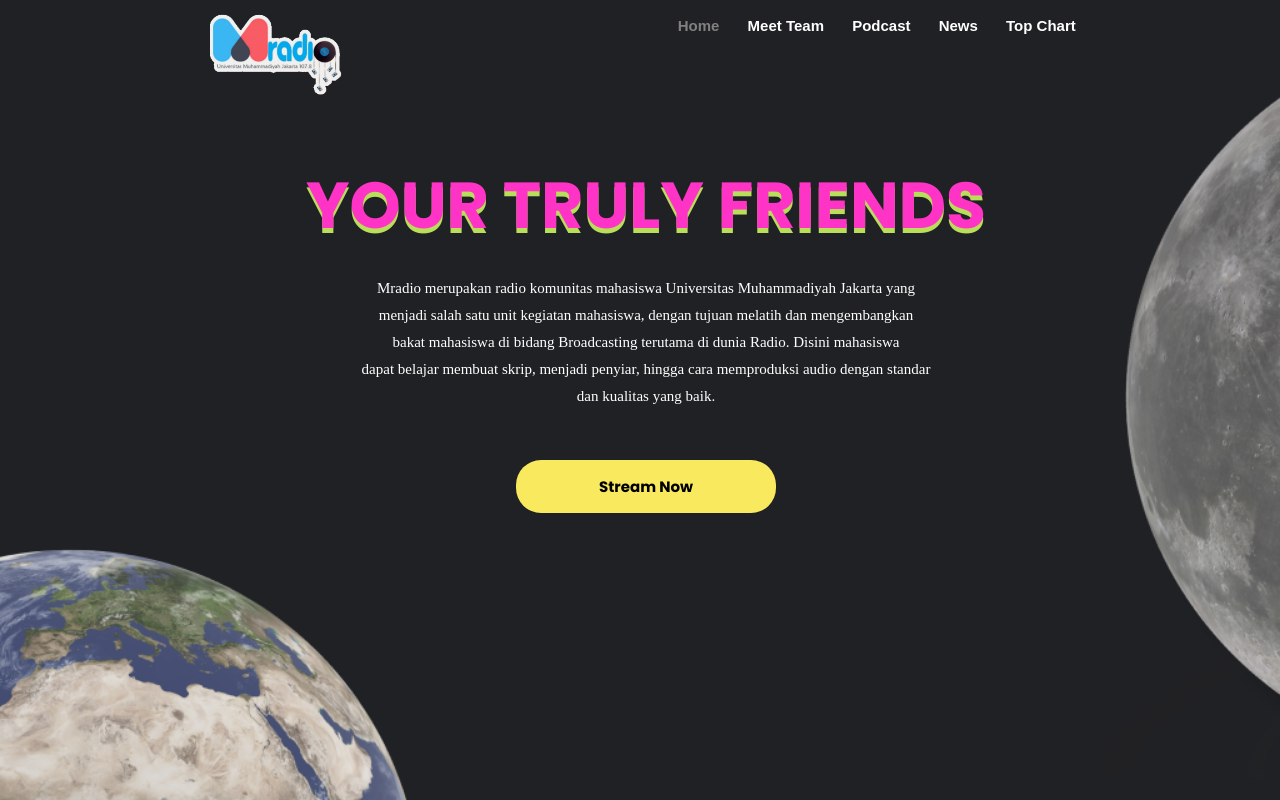
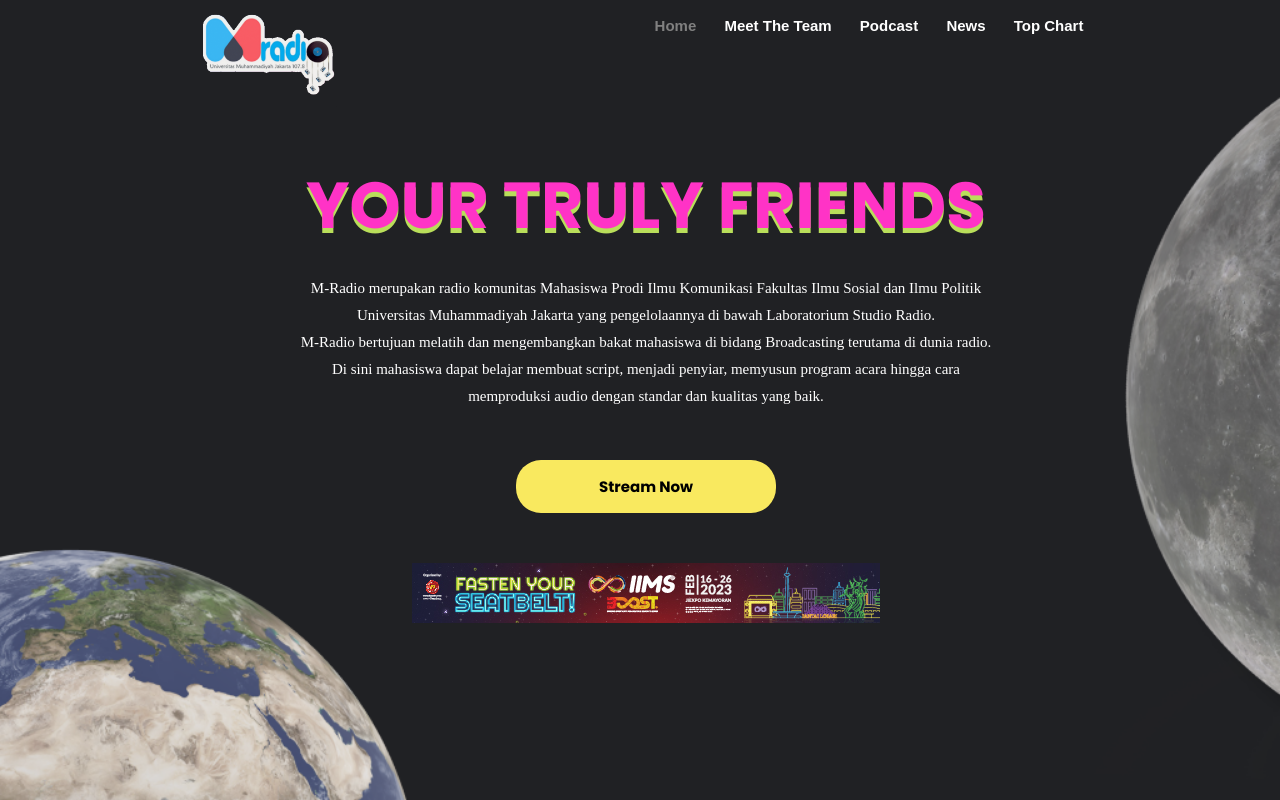
Before and after one commit to firdoridwan/rseponmradio, a website: page index.html in a window 1280 px wide. Drawn offline with nearby package versions, Linux system fonts and the light colour scheme.

Commit message:
initial commit

```diff
--- a/index.html
+++ b/index.html
@@ -23,7 +23,7 @@
                 <img class="logo-mradio" src="/Assets/Station-Logo.png" alt="Station-Logo">
                 <ul class="ul-navigationbar row d-none d-md-inline">
                     <a class="home-button ">Home</a>
-                    <a href="meetteam.html" class="meetTeam-button">Meet Team</a>
+                    <a href="meetteam.html" class="meetTeam-button">Meet The Team</a>
                     <a href="podcast.html" class="podcast-button">Podcast</a>
                     <a href="news.html" class="news-button">News</a>
                     <a href="topchart.html" class="topChart-button">Top Chart</a>
@@ -41,23 +41,30 @@
             </div>
             <div>
                 <p class="home-description1">
-                    Mradio merupakan radio komunitas mahasiswa Universitas Muhammadiyah Jakarta yang
+                    M-Radio merupakan radio komunitas Mahasiswa Prodi Ilmu Komunikasi Fakultas Ilmu Sosial dan Ilmu Politik
                 </p>
                 <p class="home-description">
-                    menjadi salah satu unit kegiatan mahasiswa, dengan tujuan melatih dan mengembangkan
+                    Universitas Muhammadiyah Jakarta yang pengelolaannya di bawah Laboratorium Studio Radio.
                 </p>
                 <p class="home-description">
-                    bakat mahasiswa di bidang Broadcasting terutama di dunia Radio. Disini mahasiswa
+                    M-Radio bertujuan melatih dan mengembangkan bakat mahasiswa di bidang Broadcasting terutama di dunia radio.
                 </p>
                 <p class="home-description">
-                    dapat belajar membuat skrip, menjadi penyiar, hingga cara memproduksi audio dengan standar
+                    Di sini mahasiswa dapat belajar membuat script, menjadi penyiar, memyusun program acara hingga cara
                 </p>
                 <p class="home-description2">
-                    dan kualitas yang baik.
+                    memproduksi audio dengan standar dan kualitas yang baik.
                 </p>
             </div>
             <div class="container d-grid col-4">
-                    <a href="/Minimal-Audio-Player-Spinning-Images/build/indexstream.html" class="btn btn-primary stream-button d-flex" type="button">Stream Now</a>
+                <a href="/Minimal-Audio-Player-Spinning-Images/build/indexstream.html"
+                    class="btn btn-primary stream-button d-flex" type="button">Stream Now</a>
+            </div>
+            <div class="ads">
+                <a href="https://instagram.com/iimsinfinitelive?utm_source=website&utm_medium=banner_ads&utm_campaign=Awarenes&utm_id=mradioumjcom"
+                    target="_blank">
+                    <img src="/Ads/WB_IIMS_'23_468x60-01.jpg" class="img-fluid" alt="WB_IIMS_">
+                </a>
             </div>
         </div>
     </div>
@@ -71,7 +78,7 @@
         <ul class="ul-navigationbar d-none menu">
             <li class="d-md-none libutton row">
                 <a class="home-buttonResponsive">Home</a>
-                <a href="meetteam.html" class="meetTeam-buttonResponsive">Meet Team</a>
+                <a href="meetteam.html" class="meetTeam-buttonResponsive">Meet The Team</a>
                 <a href="podcast.html" class="podcast-buttonResponsive">Podcast</a>
                 <a href="news.html" class="news-buttonResponsive">News</a>
                 <a href="topchart.html" class="topChart-buttonResponsive">Top Chart</a>
@@ -82,21 +89,24 @@
 
     <!-- Body Zone Responsive -->
     <div class="body-containerResponsive row d-md-none d-xs-inline">
+        <a href="https://instagram.com/iimsinfinitelive?utm_source=website&utm_medium=banner_ads&utm_campaign=Awarenes&utm_id=mradioumjcom"
+            target="_blank">
+            <div class="ads-responsive">
+                <img id="scroll-text" src="/Ads/Banner.svg" alt="WB_IIMS_">
+            </div>
+        </a>
         <div class="heading-responsive container">
             <h1 class="home-textResponsive d-xs-inline">YOUR TRULY</h1>
             <h1 class="home-textResponsive2 d-xs-inline">FRIENDS</h1>
         </div>
         <div>
             <h3 class="home-descriptionResponsive text-center">
-                Mradio merupakan radio komunitas mahasiswa Universitas Muhammadiyah Jakarta yang
-                menjadi salah satu unit kegiatan mahasiswa, dengan tujuan melatih dan mengembangkan bakat mahasiswa
-                di
-                bidang Broadcasting terutama di dunia Radio. Disini mahasiswa dapat belajar membuat skrip, menjadi
-                penyiar, hingga cara memproduksi audio dengan standar dan kualitas yang baik.
+                M-Radio merupakan radio komunitas Mahasiswa Prodi Ilmu Komunikasi Fakultas Ilmu Sosial dan Ilmu Politik Universitas Muhammadiyah Jakarta yang pengelolaannya di bawah Laboratorium Studio Radio. M-Radio bertujuan melatih dan mengembangkan bakat mahasiswa di bidang Broadcasting terutama di dunia radio. Di sini mahasiswa dapat belajar membuat script, menjadi penyiar, memyusun program acara hingga cara memproduksi audio dengan standar dan kualitas yang baik.
             </h3>
         </div>
         <div href="/Minimal-Audio-Player-Spinning-Images/build/indexstream.html">
-            <a href="/Minimal-Audio-Player-Spinning-Images/build/indexstream.html" class="button-containerResponsive" style="color: #000000;">Stream Now</a>
+            <a href="/Minimal-Audio-Player-Spinning-Images/build/indexstream.html" class="button-containerResponsive"
+                style="color: #000000;">Stream Now</a>
         </div>
     </div>
     <!-- Body Zone Responsive End -->
--- a/style.css
+++ b/style.css
@@ -159,7 +159,7 @@ body {
     letter-spacing: normal;
     visibility: inherit;
     margin: 0;
-    margin-bottom: 50px;
+    padding-bottom: 50px;
 }
 
 .stream-button {
@@ -191,7 +191,7 @@ body {
     justify-content: space-between;
     align-items: center;
     position: relative;
-    padding-bottom: 50px;
+    padding-bottom: 25px;
     padding-top: none;
     margin-right: 15px;
     margin-left: 10px;
@@ -201,7 +201,7 @@ body {
     display: flex;
     position: fixed;
     flex-direction: column;
-    right: 170px;
+    right: 200px;
     top: 0;
     width: 50vw;
     height: 100vh;
@@ -324,3 +324,15 @@ body {
     font-family: 'Poppins', sans-serif;
 }
 /* Responsive End */
+
+/* ADS */
+.ads {
+    display: flex;
+    justify-content: center;
+    padding-top: 50px;
+}
+
+.ads-responsive {
+    display: flex;
+    justify-content: center;
+}
```
Also changed, not shown: meetteam.html (+3 -3 lines), news.html (+3 -3 lines), podcast.html (+2 -2 lines), topchart.html (+2 -2 lines), Ads/Banner.svg (added), Ads/WB_IIMS_'23_468x60-01.jpg (added), Minimal-Audio-Player-Spinning-Images/build/css/main.css, Minimal-Audio-Player-Spinning-Images/build/indexstream.html.
